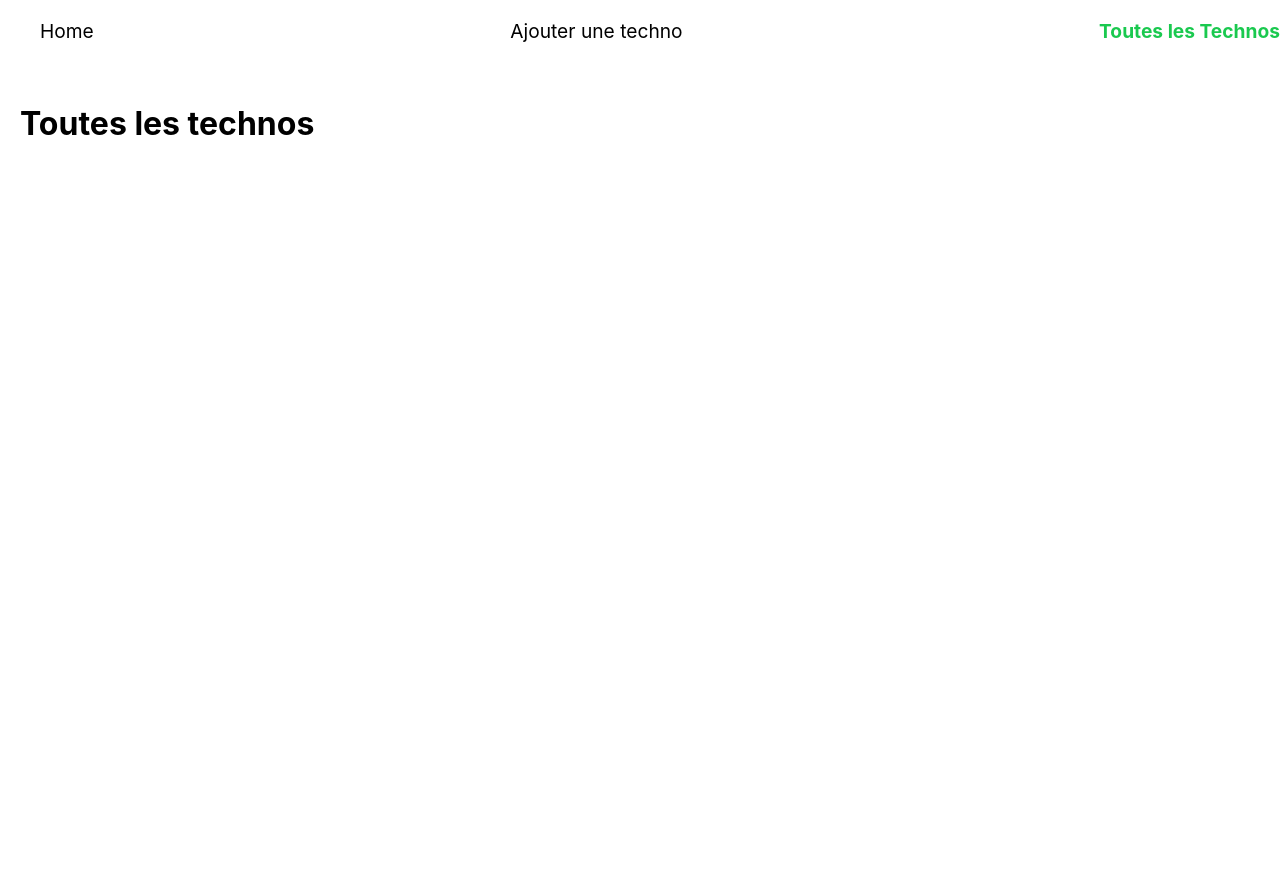
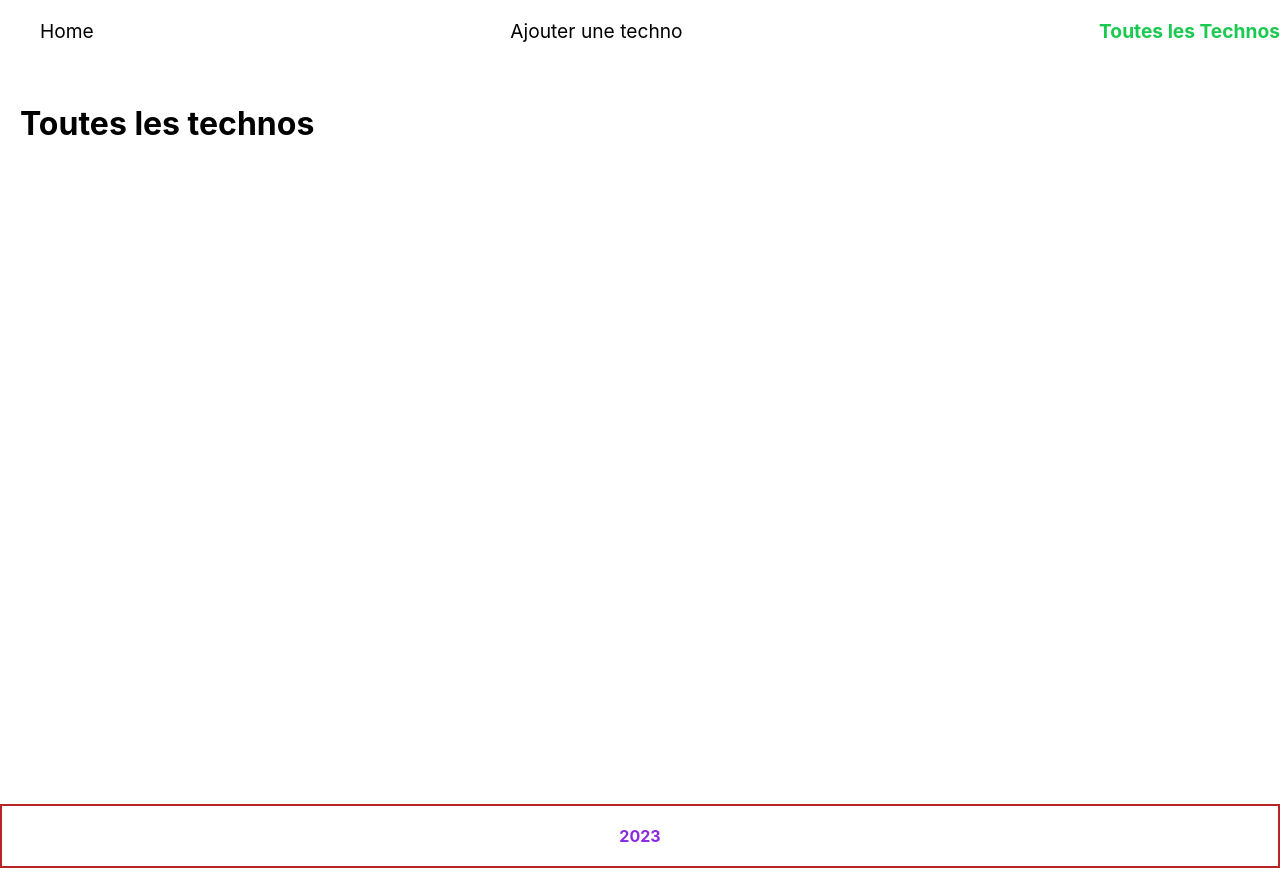
Before and after one commit to Damien1989/react2, a React (Create React App) app: page /list in a window 1280 px wide. Before the commit the page ends 800 px from the top, so only its background shows below. Built offline with nearby package versions, Linux system fonts and the light colour scheme.

Commit message:
footer dirty

```diff
--- a/src/App.js
+++ b/src/App.js
@@ -5,6 +5,7 @@ import { v4 as uuidv4 } from 'uuid';
 
 import Home from './pages/Home';
 import Menu from './components/Menu';
+import Footer from './components/Footer';
 import TechnoAdd from './pages/TechnoAdd';
 import TechnoList from './pages/TechnoList';
 import { useLocalStorage } from "./hooks/useLocalStorage";
@@ -45,6 +46,7 @@ function App() {
         <Route path="/add" element={<TechnoAdd handleAddTechno={handleAddTechno} />} />
         <Route path="/list" element= {<TechnoList technos={technos} handleDeleteTechno={handleDeleteTechno} /> } />
       </Routes>
+      <Footer />
    </>
   );
 }
--- /dev/null
+++ b/src/components/Footer.js
@@ -0,0 +1,7 @@
+export default function Footer() {
+    return (
+        <div className="footer-page">
+            <h4>2023</h4>
+        </div>
+    );
+}
--- a/src/css/app.css
+++ b/src/css/app.css
@@ -3,3 +3,4 @@
 @import './technoadd.css';
 @import './technolist.css';
 @import './technoitem.css';
+@import './footer.css';
--- /dev/null
+++ b/src/css/footer.css
@@ -0,0 +1,8 @@
+h4  {
+    color:blueviolet;
+    text-align: center;
+    padding: 20px;
+    margin-top: 620px;
+    border: 2px solid rgb(185, 35, 35);
+
+}
```
